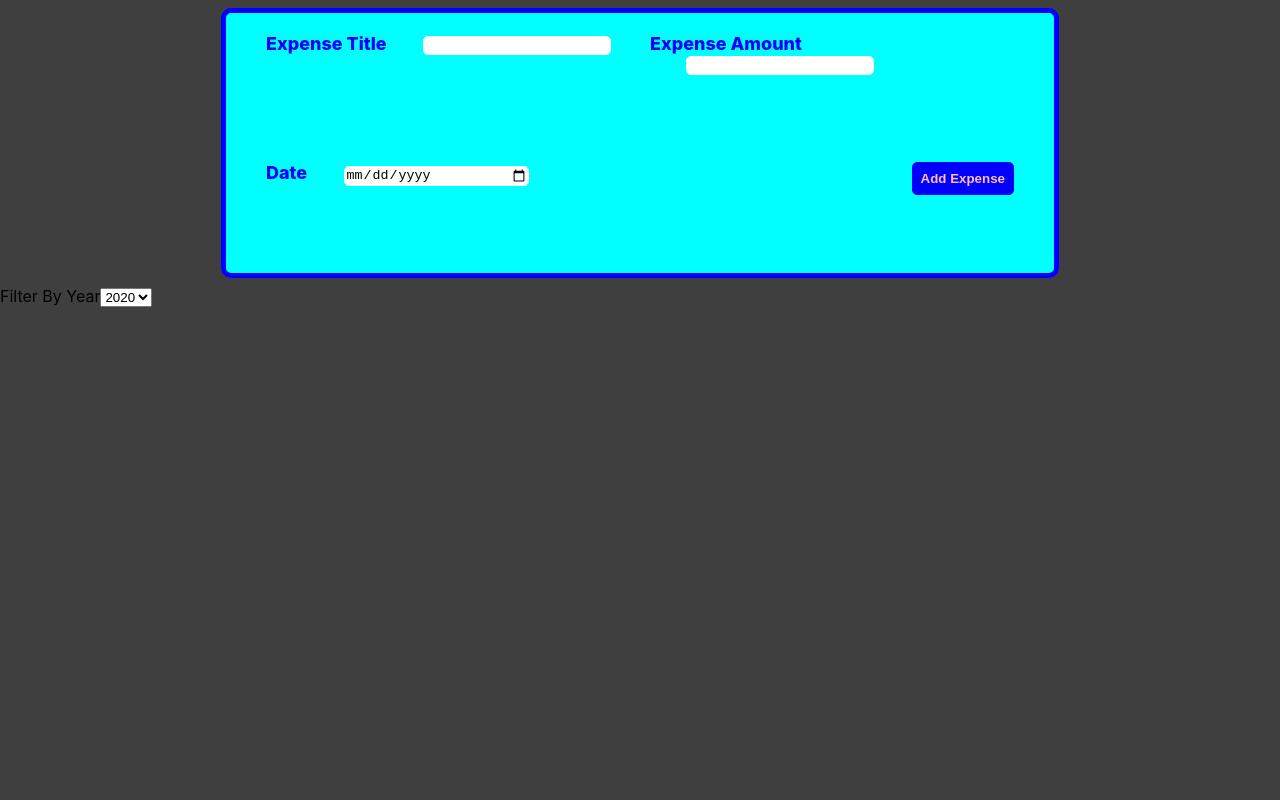
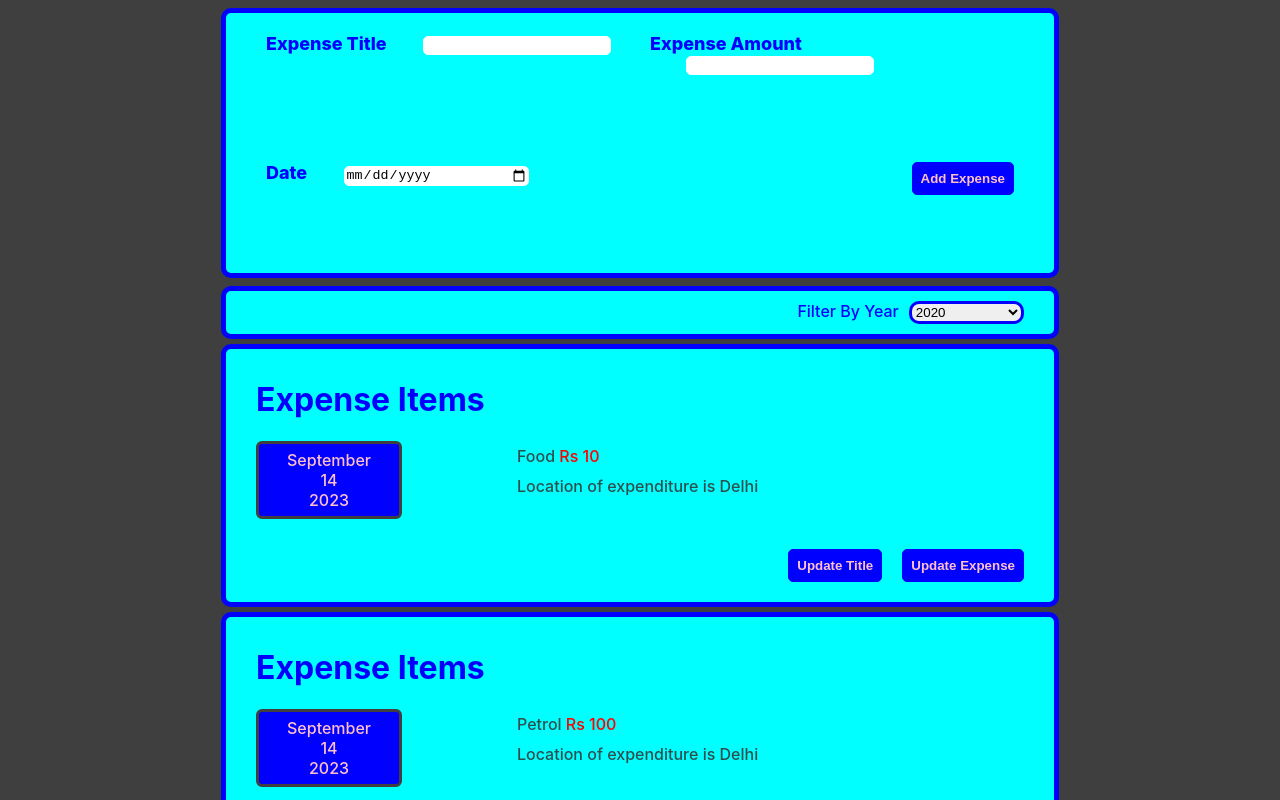
Before and after one commit to codingpartnerNB/react-first-expense, a React (Create React App) app: page / in a window 1280 px wide. Shown: the top 800 px of the page. Built offline with nearby package versions, Linux system fonts and the light colour scheme.

Commit message:
Understanding key importance

```diff
--- a/src/App.js
+++ b/src/App.js
@@ -4,28 +4,33 @@ import ExpenseItem from './components/ExpenseItem';
 import NewExpense from './components/ExpenseForm/NewExpense';
 import ExpenseFilter from './components/ExpenseItemDetails/ExpenseFilter';
 
+const DUMMY_EXPENSES = [{
+  id:"e1",
+  title:"Food",
+  amount:10,
+  date:new Date()
+},{
+  id:"e2",
+  title:"Petrol",
+  amount:100,
+  date:new Date()
+},{
+  id:"e3",
+  title:"Movies",
+  amount:200,
+  date:new Date()
+}];
+
 const App = () => {
-  // const expenses = [{
-  //   title:"Food",
-  //   amount:10,
-  //   date:new Date()
-  // },{
-  //   title:"Petrol",
-  //   amount:100,
-  //   date:new Date()
-  // },{
-  //   title:"Movies",
-  //   amount:200,
-  //   date:new Date()
-  // }];
-
 
   const [filteredYear, setFilteredYear] = useState('2020');
-  const [expenses, setExpenses] = useState([]);
+  const [expenses, setExpenses] = useState(DUMMY_EXPENSES);
   const LocationOfExpenditure = "Delhi";
 
   const addExpenseHandler = (expense)=>{
-    setExpenses([{...expense}]);
+    setExpenses((prevExpenses)=>{
+      return [expense,...prevExpenses]
+    });
   }
   const filterChangeHandler = (selectedYear)=>{
     setFilteredYear(selectedYear);
@@ -36,7 +41,7 @@ const App = () => {
       <ExpenseFilter selected={filteredYear} onChangeFilter={filterChangeHandler} />
       {
         expenses.map((item)=>{
-        return <ExpenseItem title={item.title} amount={item.amount} date={item.date} locationForExpense={LocationOfExpenditure}></ExpenseItem>
+        return <ExpenseItem key={item.id} title={item.title} amount={item.amount} date={item.date} locationForExpense={LocationOfExpenditure}></ExpenseItem>
         })
       }
     </div>
--- a/src/components/ExpenseForm/NewExpense.js
+++ b/src/components/ExpenseForm/NewExpense.js
@@ -3,8 +3,8 @@ import ExpenseForm from './ExpenseForm';
 const NewExpense = (props)=>{
     const saveExpenseDataHandler = (enteredExpenseData)=>{
         const expenseData = {
-            ...enteredExpenseData,
-            id:Math.random().toString()
+            id:Math.random().toString(),
+            ...enteredExpenseData
         }
         props.onAddExpense(expenseData);
     }
--- a/src/components/ExpenseItemDetails/ExpenseDate.css
+++ b/src/components/ExpenseItemDetails/ExpenseDate.css
@@ -9,4 +9,5 @@
     border-radius: 6px;
     flex-direction: column;
     margin-bottom: 10px;
+    flex-wrap: wrap;
 }
--- /dev/null
+++ b/src/components/ExpenseItemDetails/ExpenseFilter.css
@@ -0,0 +1,28 @@
+.filter-main{
+    background-color: cyan;
+    border: 5px solid blue;
+    border-radius: 10px;
+    margin: 5px auto;
+    width: 60vw;
+    padding: 10px 30px;
+    height: auto;
+    font-weight: 500;
+    text-align: right;
+}
+
+.filter-main label{
+    color: blue;
+    margin-right: 10px;
+}
+
+.filter-main select{
+    border-radius: 10px;
+    border: 3px solid blue;
+    width: 15%;
+}
+
+@media only screen and (max-width:900px) {
+    .filter-main select{
+        width:30%;
+    }
+}
--- a/src/components/ExpenseItemDetails/ExpenseFilter.js
+++ b/src/components/ExpenseItemDetails/ExpenseFilter.js
@@ -1,11 +1,12 @@
 import React from 'react';
+import './ExpenseFilter.css';
 
 const ExpenseFilter = (props)=>{
     const dropDownChangeHandler = (event)=>{
         props.onChangeFilter(event.target.value);
     }
     return(
-        <div>
+        <div className='filter-main'>
             <label>Filter By Year</label>
             <select value={props.selected} onChange={dropDownChangeHandler}>
             <option value="2024">2024</option>
```
